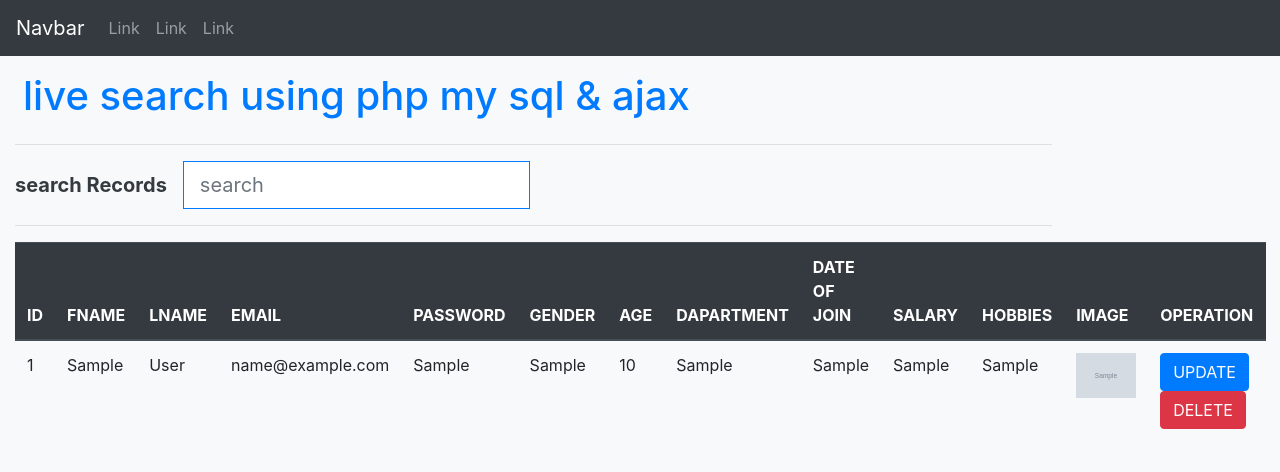
After one commit to Priya8632/emp_demo, a PHP site: page /ajex.php in a window 1280 px wide. The commit adds this page. Shown: the top 472 px of the page. Run offline with PHP 8.4, Linux system fonts and the light colour scheme; tables that the repository leaves empty or names only in its code hold one stand-in row (values such as "Sample post"); grey boxes marked "Sample" are stand-in pictures.

Commit message:
new update for ajax

```diff
--- a/add_user.php
+++ b/add_user.php
@@ -7,7 +7,7 @@ if (!isset($_SESSION['aid']) || !isset($_COOKIE['aid'])) {
     header('location:admin_login.php');
 }
 
-$query = "SELECT * FROM EMPLOYEE";
+$query = "SELECT * FROM EMPLOYEE1";
 
 if(!mysqli_query($conn,$query)){
 
@@ -110,7 +110,7 @@ if(isset($_REQUEST['submit'])){
     $imagepath = $target_dir.basename($_FILES['file']['name']);
     $chkfile = move_uploaded_file($_FILES['file']['tmp_name'], $imagepath);
 
-    $insert = "INSERT INTO EMPLOYEE
+    $insert = "INSERT INTO EMPLOYEE1
         (`fname`,`lname`,`email`,`p_word`,`c_word`,`gender`,`age`,`dept`,`doj`,`sal`,`hobby`,`img`) VALUES
         ('$fname','$lname','$email','$pw','$cw','$gender','$age','$dept','$doj','$sal','$alldata','$imagepath')";
 
--- /dev/null
+++ b/ajex.php
@@ -0,0 +1,127 @@
+
+<!DOCTYPE html>
+<html lang="en">
+
+<head>
+  <meta charset="UTF-8">
+  <meta http-equiv="X-UA-Compatible" content="IE=edge">
+  <meta name="viewport" content="width=device-width, initial-scale=1.0">
+  <title>ajex</title>
+  <!-- Latest compiled and minified CSS -->
+  <link rel="stylesheet" href="https://cdn.jsdelivr.net/npm/bootstrap@4.6.1/dist/css/bootstrap.min.css">
+
+  <!-- jQuery library -->
+  <script src="https://cdn.jsdelivr.net/npm/jquery@3.6.0/dist/jquery.slim.min.js"></script>
+
+  <!-- Popper JS -->
+  <script src="https://cdn.jsdelivr.net/npm/popper.js@1.16.1/dist/umd/popper.min.js"></script>
+
+  <!-- Latest compiled JavaScript -->
+  <script src="https://cdn.jsdelivr.net/npm/bootstrap@4.6.1/dist/js/bootstrap.bundle.min.js"></script>
+
+
+</head>
+
+<body class="bg-light">
+
+  <nav class="navbar navbar-expand-md bg-dark navbar-dark">
+    <!-- Brand -->
+    <a class="navbar-brand" href="#">Navbar</a>
+
+    <!-- Toggler/collapsibe Button -->
+    <button class="navbar-toggler" type="button" data-toggle="collapse" data-target="#collapsibleNavbar">
+      <span class="navbar-toggler-icon"></span>
+    </button>
+
+    <!-- Navbar links -->
+    <div class="collapse navbar-collapse" id="collapsibleNavbar">
+      <ul class="navbar-nav">
+        <li class="nav-item">
+          <a class="nav-link" href="#">Link</a>
+        </li>
+        <li class="nav-item">
+          <a class="nav-link" href="#">Link</a>
+        </li>
+        <li class="nav-item">
+          <a class="nav-link" href="#">Link</a>
+        </li>
+      </ul>
+    </div>
+  </nav>
+  <div class="container-fluid">
+    <div class="row">
+      <div class="col-md-10  mt-2 rounded pb-3">
+        <h1 class="text-primary p-2">live search using php my sql & ajax</h1>
+        <hr>
+        <div class="form-inline">
+          <label for="" class="font-weight-bold lead text-dark mr-3">search Records</label>
+          <input type="text" name="search" id="search_text" class="form-control form-control-lg rounded-0 border-primary" placeholder="search">
+        </div>
+        <hr>
+
+        <?php
+        $conn = mysqli_connect('localhost', 'root', '', 'tutorial');
+        $data = mysqli_query($conn, "SELECT * FROM employee1");
+        ?>
+        <table class="table table-hover" id="table-data">
+          <thead class="thead-dark">
+            <tr>
+              <th>ID</th>
+              <th>FNAME</th>
+              <th>LNAME</th>
+              <th>EMAIL</th>
+              <th>PASSWORD</th>
+              <th>GENDER</th>
+              <th>AGE</th>
+              <th>DAPARTMENT</th>
+              <th>DATE OF JOIN</th>
+              <th>SALARY</th>
+              <th>HOBBIES</th>
+              <th>IMAGE</th>
+              <th>OPERATION</th>
+            </tr>
+          </thead>
+          <tbody>
+            <?php while ($item = mysqli_fetch_assoc($data)) { ?>
+              <tr>
+                <td><?= $item['id']; ?></td>
+                <td><?= $item['fname']; ?></td>
+                <td><?= $item['lname']; ?></td>
+                <td><?= $item['email']; ?></td>
+                <td><?= $item['p_word']; ?></td>
+                <td><?= $item['gender']; ?></td>
+                <td><?= $item['age']; ?></td>
+                <td><?= $item['dept']; ?></td>
+                <td><?= $item['doj']; ?></td>
+                <td><?= $item['sal']; ?></td>
+                <td><?= $item['hobby']; ?></td>
+                <td><img src="<?php echo $item['img']; ?>" width="60px"></td>
+                <td><a href="update.php?update=<?php echo $item['id']; ?>" class="btn btn-primary" style="margin-right:5px;">UPDATE
+                    <a href="delete.php?delete=<?php echo $item['id']; ?>" class="btn btn-danger">DELETE</a></td>
+              </tr>
+            <?php } ?>
+          </tbody>
+      </div>
+    </div>
+  </div>
+
+
+  <script>
+        $(document).ready(function() {
+            $('#search_text').keyup(function()
+            {
+                var search = $(this).val();
+                $.ajax({
+                  url:'action.php',
+                  method:'post',
+                  data:{query:search},
+                  success:function(result){
+                    $("#table-data").html(result);
+                  }
+                });
+            });
+        });
+  </script>
+</body>
+
+</html>
--- a/ragister.php
+++ b/ragister.php
@@ -195,8 +195,7 @@ if(isset($_REQUEST['submit'])){
                 <label>DEPARTMENT</label>
                 <select name="dept" class="form-control">
 
-                    <option value="select"
-                    ><?php if(isset($_POST['dept'])) { echo $_POST['dept'];}?></option>
+                    <option value="select"><?php if(isset($_POST['dept'])) { echo $_POST['dept'];}?></option>
                     <option value="purchase">Purchase</option>
                     <option value="sal">Sal</option>
                     <option value="marketing">Marketing</option>
```
Also changed, not shown: action.php (added, +62 -0 lines), dashboard.php (+88 -56 lines), search.js (added, +51 -0 lines), search_data.php (+11 -40 lines), config.php (line endings or trailing spaces), image/3_d_648a.jpg (added), image/3_d_656a.jpg (added), image/3_d_660a.jpg (added).
